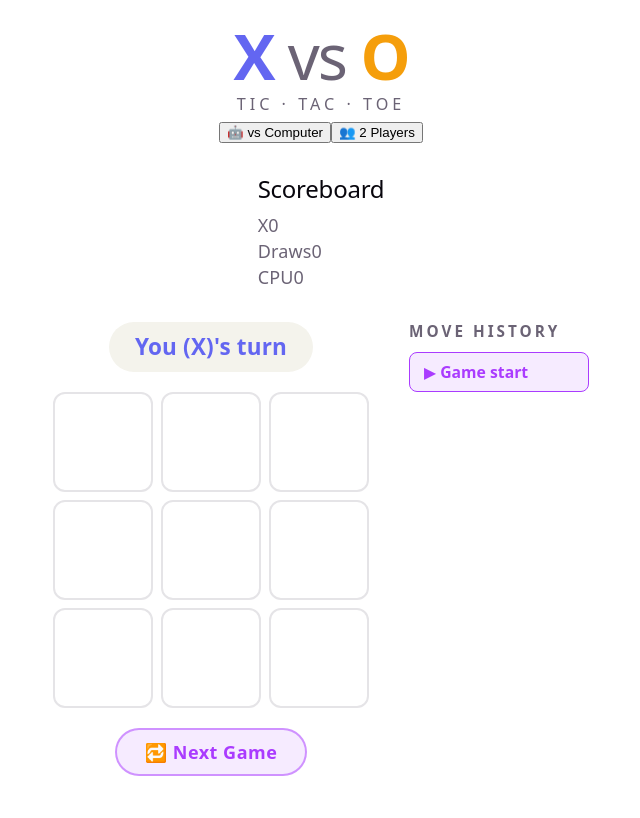
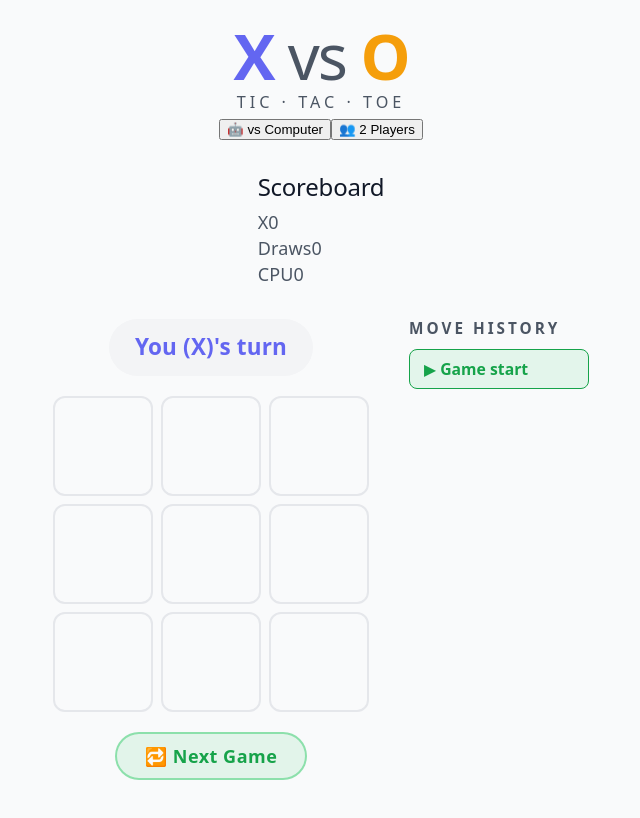
Before and after one commit to baebea86-code/tic-tac-toe, a React (Vite) app in the folder my-project/: page / in a window 1280 px wide. Shown: the top 818 px of the page, without its empty margins (319-959 px from the left). Built offline with nearby package versions, Linux system fonts and the light colour scheme.

Commit message:
style: replace purple palette with grey/green design tokens in index.css

```diff
--- a/my-project/src/index.css
+++ b/my-project/src/index.css
@@ -1,21 +1,43 @@
+/* ─── Design tokens ────────────────────────────────────────────────────────── */
 :root {
-  --text: #6b6375;
-  --text-h: #08060d;
-  --bg: #fff;
-  --border: #e5e4e7;
-  --code-bg: #f4f3ec;
-  --accent: #aa3bff;
-  --accent-bg: rgba(170, 59, 255, 0.1);
-  --accent-border: rgba(170, 59, 255, 0.5);
-  --social-bg: rgba(244, 243, 236, 0.5);
+  /* Greens */
+  --green-400: #4ade80;
+  --green-500: #22c55e;
+  --green-600: #16a34a;
+  --green-700: #15803d;
+
+  /* Greys */
+  --grey-50:  #f9fafb;
+  --grey-100: #f3f4f6;
+  --grey-200: #e5e7eb;
+  --grey-300: #d1d5db;
+  --grey-400: #9ca3af;
+  --grey-500: #6b7280;
+  --grey-600: #4b5563;
+  --grey-700: #374151;
+  --grey-800: #1f2937;
+  --grey-900: #111827;
+
+  /* Semantic aliases – light mode */
+  --text:          var(--grey-600);
+  --text-h:        var(--grey-900);
+  --bg:            var(--grey-50);
+  --surface:       #ffffff;
+  --border:        var(--grey-200);
+  --code-bg:       var(--grey-100);
+  --accent:        var(--green-600);
+  --accent-light:  var(--green-500);
+  --accent-bg:     rgba(34, 197, 94, 0.10);
+  --accent-border: rgba(34, 197, 94, 0.45);
   --shadow:
-    rgba(0, 0, 0, 0.1) 0 10px 15px -3px, rgba(0, 0, 0, 0.05) 0 4px 6px -2px;
+    rgba(0, 0, 0, 0.08) 0 10px 15px -3px,
+    rgba(0, 0, 0, 0.04) 0 4px 6px -2px;
 
-  --sans: system-ui, 'Segoe UI', Roboto, sans-serif;
+  --sans:    system-ui, 'Segoe UI', Roboto, sans-serif;
   --heading: system-ui, 'Segoe UI', Roboto, sans-serif;
-  --mono: ui-monospace, Consolas, monospace;
+  --mono:    ui-monospace, Consolas, monospace;
 
-  font: 18px/145% var(--sans);
+  font: 18px/1.45 var(--sans);
   letter-spacing: 0.18px;
   color-scheme: light dark;
   color: var(--text);
@@ -25,34 +47,30 @@
   -webkit-font-smoothing: antialiased;
   -moz-osx-font-smoothing: grayscale;
 
-  @media (max-width: 1024px) {
-    font-size: 16px;
+  @media (max-width: 1024px) { font-size: 16px; }
+}
+
+/* ─── Dark mode overrides ───────────────────────────────────────────────────── */
+@media (prefers-color-scheme: dark) {
+  :root {
+    --text:          var(--grey-400);
+    --text-h:        var(--grey-100);
+    --bg:            var(--grey-900);
+    --surface:       var(--grey-800);
+    --border:        var(--grey-700);
+    --code-bg:       var(--grey-800);
+    --accent:        var(--green-400);
+    --accent-light:  var(--green-400);
+    --accent-bg:     rgba(74, 222, 128, 0.12);
+    --accent-border: rgba(74, 222, 128, 0.40);
+    --shadow:
+      rgba(0, 0, 0, 0.40) 0 10px 15px -3px,
+      rgba(0, 0, 0, 0.25) 0 4px 6px -2px;
   }
 }
 
-@media (prefers-color-scheme: dark) {
-  :root {
-    --text: #9ca3af;
-    --text-h: #f3f4f6;
-    --bg: #16171d;
-    --border: #2e303a;
-    --code-bg: #1f2028;
-    --accent: #c084fc;
-    --accent-bg: rgba(192, 132, 252, 0.15);
-    --accent-border: rgba(192, 132, 252, 0.5);
-    --social-bg: rgba(47, 48, 58, 0.5);
-    --shadow:
-      rgba(0, 0, 0, 0.4) 0 10px 15px -3px, rgba(0, 0, 0, 0.25) 0 4px 6px -2px;
-  }
-
-  #social .button-icon {
-    filter: invert(1) brightness(2);
-  }
-}
-
-body {
-  margin: 0;
-}
+/* ─── Reset / base ──────────────────────────────────────────────────────────── */
+body { margin: 0; }
 
 #root {
   width: 100%;
@@ -61,8 +79,7 @@ body {
   box-sizing: border-box;
 }
 
-h1,
-h2 {
+h1, h2 {
   font-family: var(--heading);
   font-weight: 500;
   color: var(--text-h);
@@ -77,30 +94,24 @@ h1 {
     margin: 20px 0;
   }
 }
+
 h2 {
   font-size: 24px;
   line-height: 118%;
   letter-spacing: -0.24px;
   margin: 0 0 8px;
-  @media (max-width: 1024px) {
-    font-size: 20px;
-  }
-}
-p {
-  margin: 0;
+  @media (max-width: 1024px) { font-size: 20px; }
 }
 
-code,
-.counter {
-  font-family: var(--mono);
-  display: inline-flex;
-  border-radius: 4px;
-  color: var(--text-h);
-}
+p { margin: 0; }
 
 code {
+  font-family: var(--mono);
   font-size: 15px;
   line-height: 135%;
   padding: 4px 8px;
   background: var(--code-bg);
+  border-radius: 4px;
+  color: var(--text-h);
+  display: inline-flex;
 }
```
